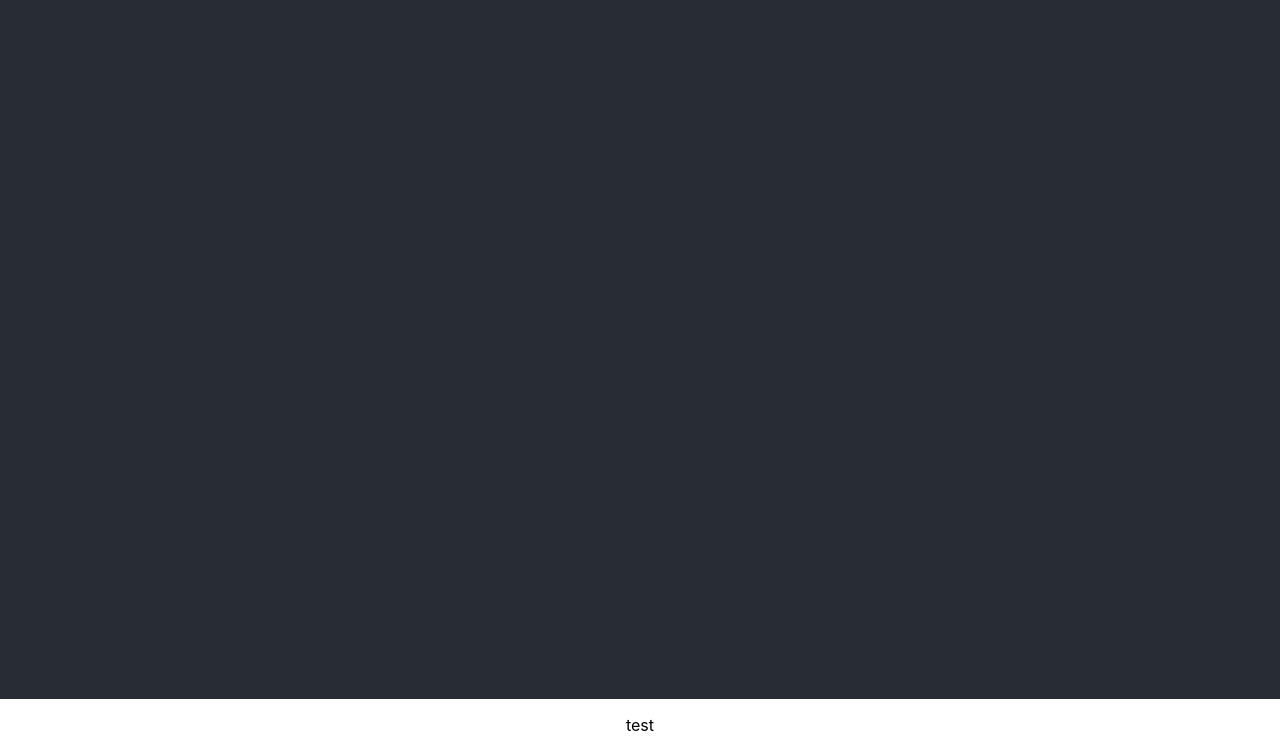
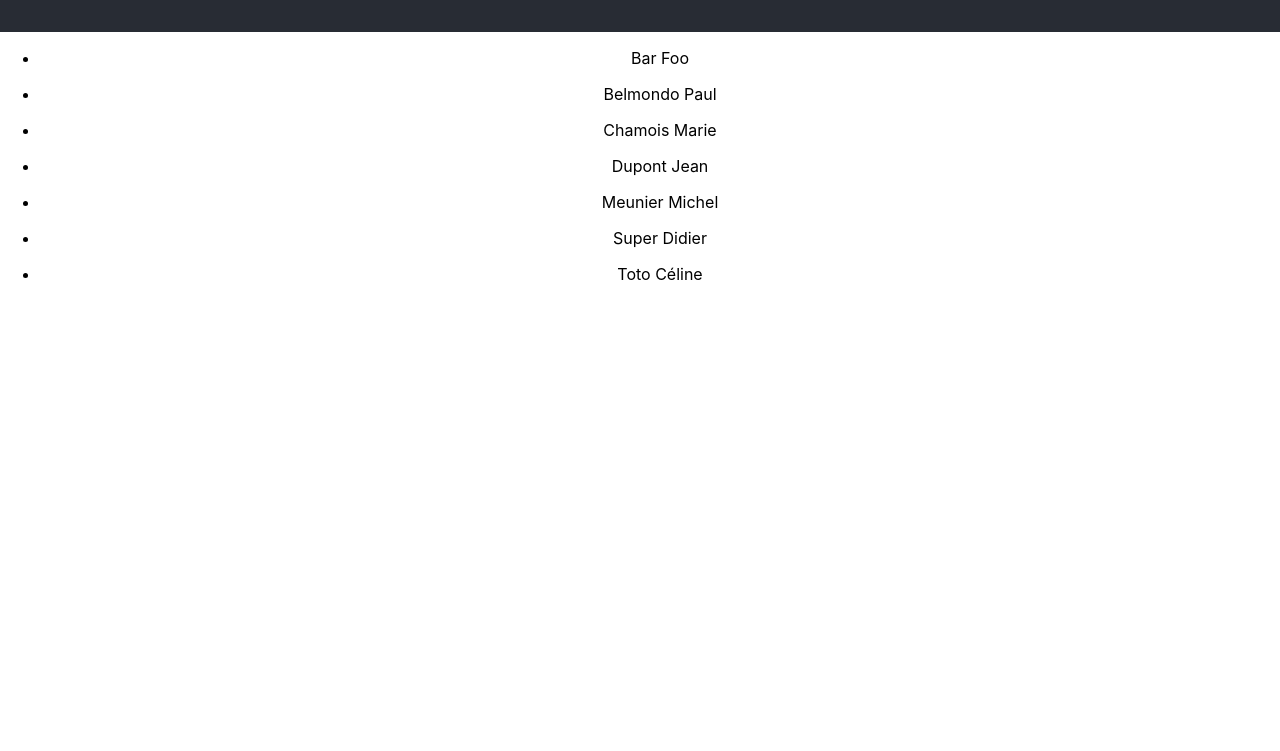
Before and after one commit to Ben-Guillemot/manageo, a React app in the folder client/: page / in a window 1280 px wide. Shown: the part 101-852 px from the top of the page. After the commit the page ends 800 px from the top, so only its background shows below. Built offline with nearby package versions, Linux system fonts and the light colour scheme; data requests are answered from the project's data file.

Commit message:
request all users order by asc lastname

```diff
--- a/client/package.json
+++ b/client/package.json
@@ -6,9 +6,13 @@
     "@testing-library/jest-dom": "^5.14.1",
     "@testing-library/react": "^13.0.0",
     "@testing-library/user-event": "^13.2.1",
+    "axios": "^0.27.2",
+    "prop-types": "^15.8.1",
     "react": "^18.1.0",
     "react-dom": "^18.1.0",
     "react-scripts": "5.0.1",
+    "sass": "^1.51.0",
+    "scss": "^0.2.4",
     "web-vitals": "^2.1.0"
   },
   "scripts": {
--- a/client/src/component/App/App.js
+++ b/client/src/component/App/App.js
@@ -1,14 +1,38 @@
-import React from 'react';
-import './App.css';
+import React, { useState, useEffect } from 'react';
+import UsersList from '../UsersList/UsersList';
+import { requestAllUsers } from '../../requests/usersRequests';
+import './App.scss';
 
 function App() {
+  const [usersList, setUsersList] = useState([]);
+
+  const sortArray = (x, y) => {
+    if (x.lastname < y.lastname) { return -1; }
+    if (x.lastname > y.lastname) { return 1; }
+    return 0;
+  };
+
+  useEffect(() => {
+    const request = async () => {
+      const response = await requestAllUsers();
+      if (response.status === 200) {
+        setUsersList(response.data);
+      } else {
+        console.log('error');
+      }
+    };
+    request();
+  }, []);
+
   return (
     <div className="App">
       <header className="App-header">
         <h1>Voici la liste des utilisateurs</h1>
       </header>
       <main className="App-main">
-        <p>test</p>
+        {usersList.sort(sortArray).map((user) => (
+          <UsersList firstname={user.firstname} lastname={user.lastname} key={user.id} />
+        ))}
       </main>
     </div>
   );
--- a/client/src/component/App/App.css
+++ b/client/src/component/App/App.scss
@@ -4,7 +4,6 @@
 
 .App-header {
   background-color: #282c34;
-  min-height: 100vh;
   display: flex;
   flex-direction: column;
   align-items: center;
--- a/client/src/component/UsersList/UsersList.js
+++ b/client/src/component/UsersList/UsersList.js
@@ -1,15 +1,25 @@
 import React from 'react';
-import './userslist.css';
+import PropTypes from 'prop-types';
+import './userslist.scss';
 
-function UsersList() {
+function UsersList({
+  firstname,
+  lastname,
+}) {
   return (
     <ul>
-      <li>liste</li>
+      <li>
+        {lastname}
+        {' '}
+        {firstname}
+      </li>
     </ul>
   );
 }
 
 UsersList.propTypes = {
+  firstname: PropTypes.string.isRequired,
+  lastname: PropTypes.string.isRequired,
 };
 UsersList.defaultProps = {
 };
--- /dev/null
+++ b/client/src/requests/index.js
@@ -0,0 +1,6 @@
+import axios from 'axios';
+
+const apiAxios = axios.create({
+  baseURL: 'http://localhost:3004',
+});
+export default apiAxios;
--- /dev/null
+++ b/client/src/requests/usersRequests.js
@@ -0,0 +1,19 @@
+import apiAxios from './index';
+
+export async function requestAllUsers() {
+  try {
+    const response = await apiAxios.get('/users');
+    return response;
+  } catch (err) {
+    return err.response;
+  }
+}
+
+export async function requestOneUsers(id) {
+  try {
+    const response = await apiAxios.get(`/users/${id}`);
+    return response;
+  } catch (err) {
+    return err.response;
+  }
+}
--- a/server/db.json
+++ b/server/db.json
@@ -26,9 +26,9 @@
     },
     {
       "id": "5",
-      "firstname": "Jean",
-      "lastname" : "Dupont",
-      "email": "jean@mail.com"
+      "firstname": "Didier",
+      "lastname" : "Super",
+      "email": "didier@mail.com"
     },
     {
       "id": "6",
```
Also changed, not shown: client/src/component/UsersList/userslist.css (deleted), client/src/component/UsersList/userslist.scss (added), 1 other file.
